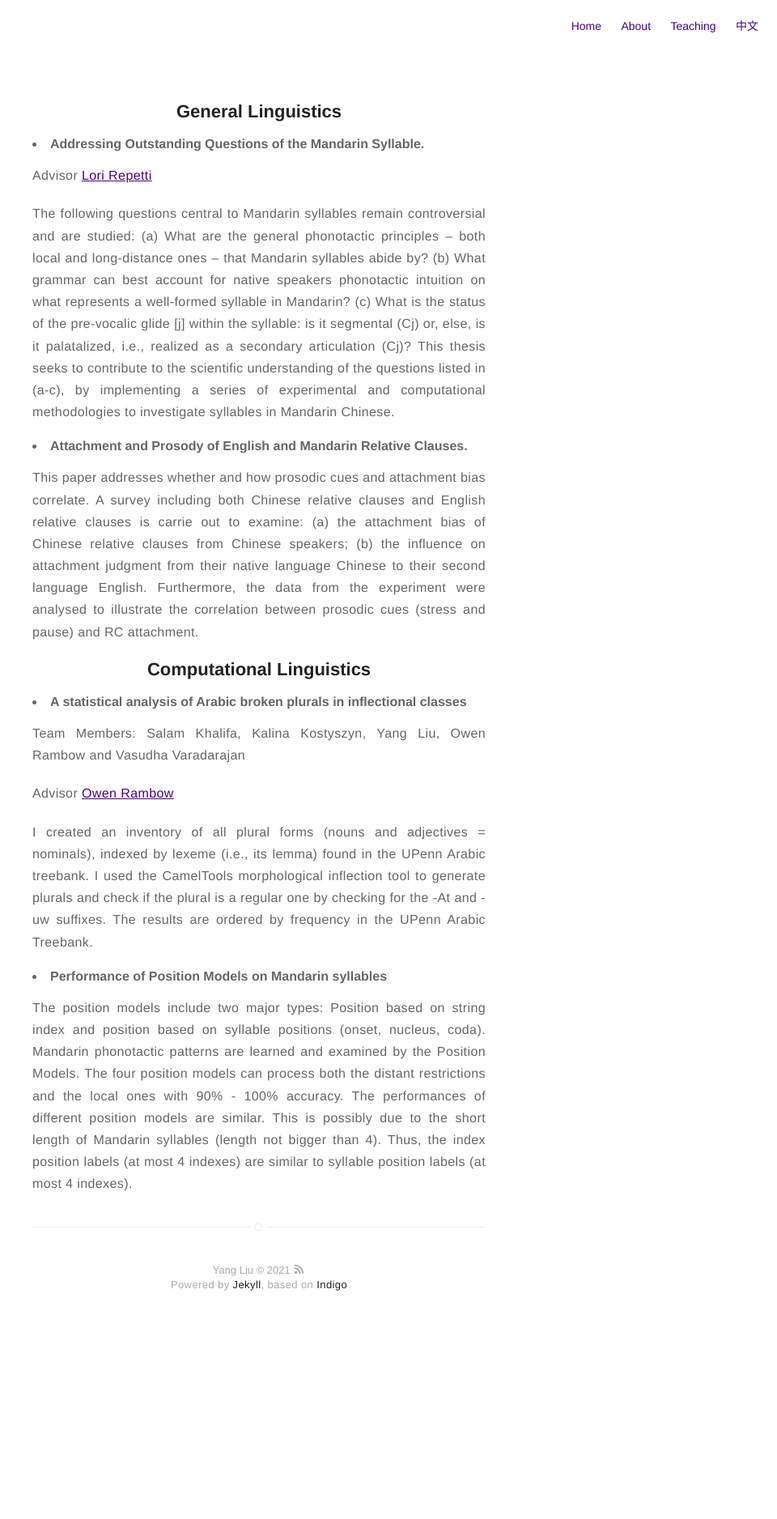
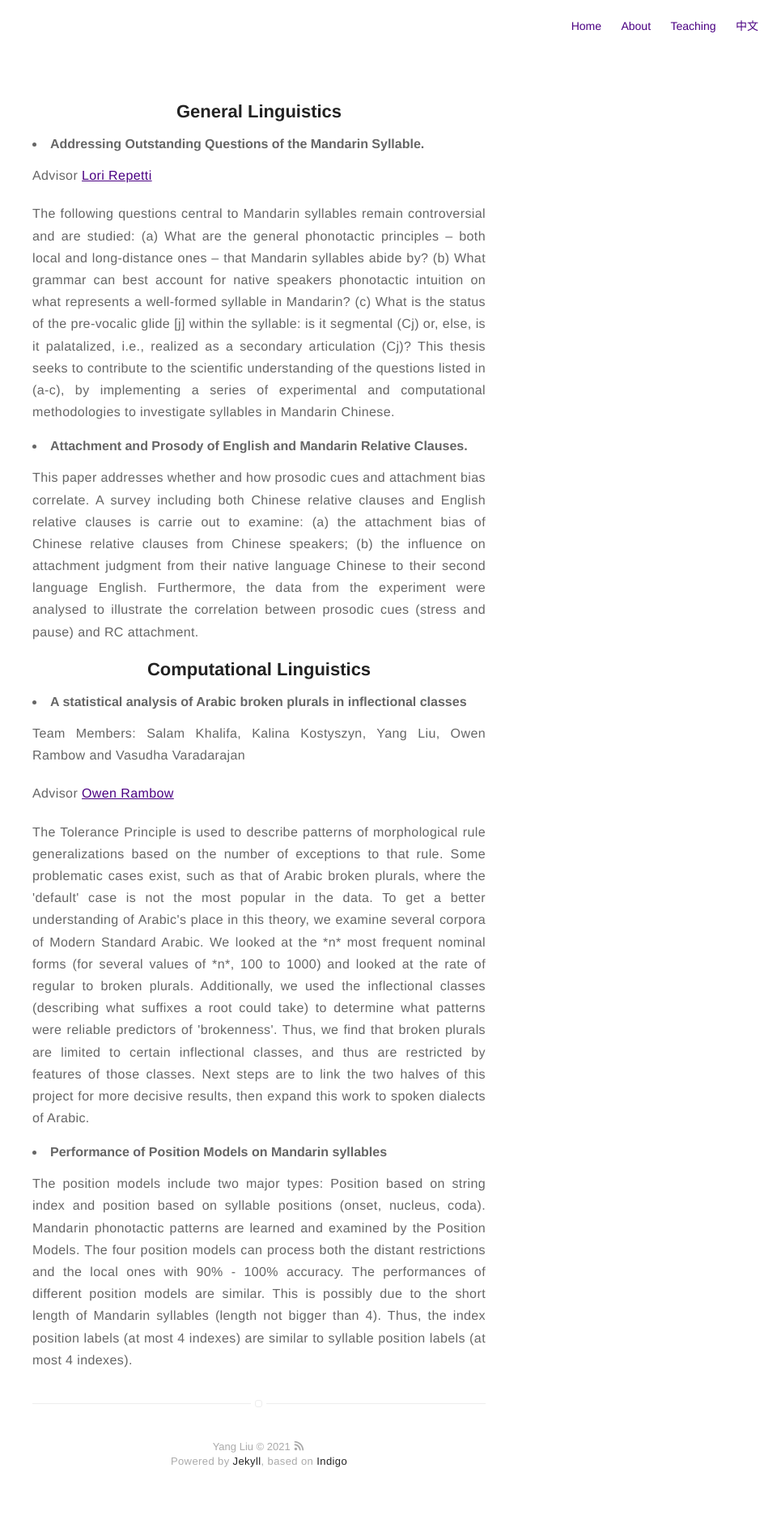
Before and after one commit to coglo/coglo.github.io, a Jekyll site: the page built from projects.html, in a window 1280 px wide. Shown: the whole page at 81% size, without its empty margins (320-1280 px from the left). Built offline with Jekyll 4.4.1, drawn with Linux system fonts in a browser that asks for light colours; before the commit the page ends 1659 px from its top, so only the background shows below that.

Commit message:
Update projects.html

```diff
--- a/projects.html
+++ b/projects.html
@@ -51,7 +51,16 @@ Team Members: Salam Khalifa, Kalina Kostyszyn, Yang Liu, Owen Rambow and Vasudha
 Advisor <A HREF="https://owenrambow.com/">Owen Rambow</A>
 </p>
 <p  style="text-align:justify">
-I created an inventory of all plural forms (nouns and adjectives = nominals), indexed by lexeme (i.e., its lemma) found in the UPenn Arabic treebank. I used the CamelTools morphological inflection tool to generate plurals and check if the plural is a regular one by checking for the -At and -uw suffixes. The results are ordered by frequency in the UPenn Arabic Treebank.
+ The Tolerance Principle is used to describe patterns of morphological rule generalizations based on the number of exceptions to that rule. Some problematic cases
+exist, such as that of Arabic broken plurals, where the 'default' case is not the most
+popular in the data. To get a better understanding of Arabic's place in this theory, we
+examine several corpora of Modern Standard Arabic. We looked at the *n* most frequent
+nominal forms (for several values of *n*, 100 to 1000) and looked at the rate of regular to
+broken plurals. Additionally, we used the inflectional classes (describing what suffixes a
+root could take) to determine what patterns were reliable predictors of 'brokenness'. Thus,
+we find that broken plurals are limited to certain inflectional classes, and thus are
+restricted by features of those classes. Next steps are to link the two halves of this project
+for more decisive results, then expand this work to spoken dialects of Arabic.
 </p>
 
 <li><b>Performance of Position Models on Mandarin syllables</b></li>
```
